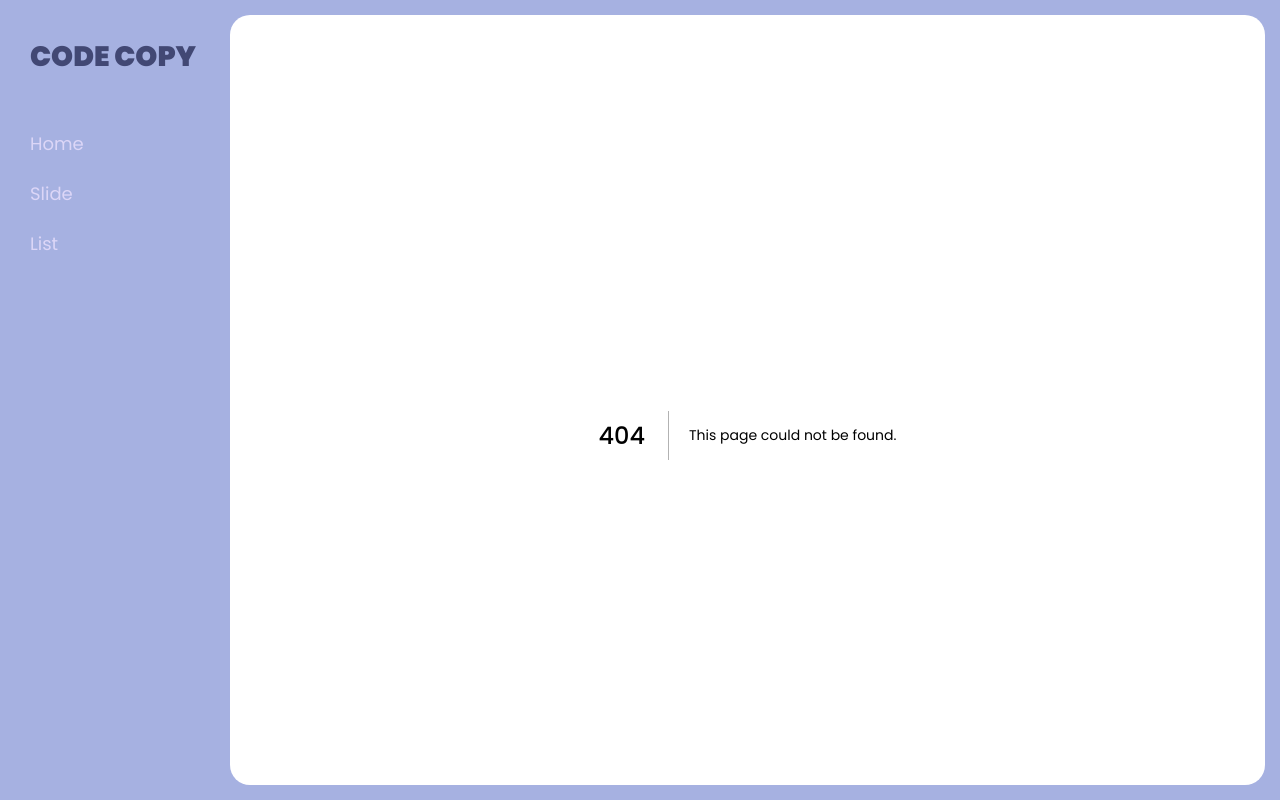
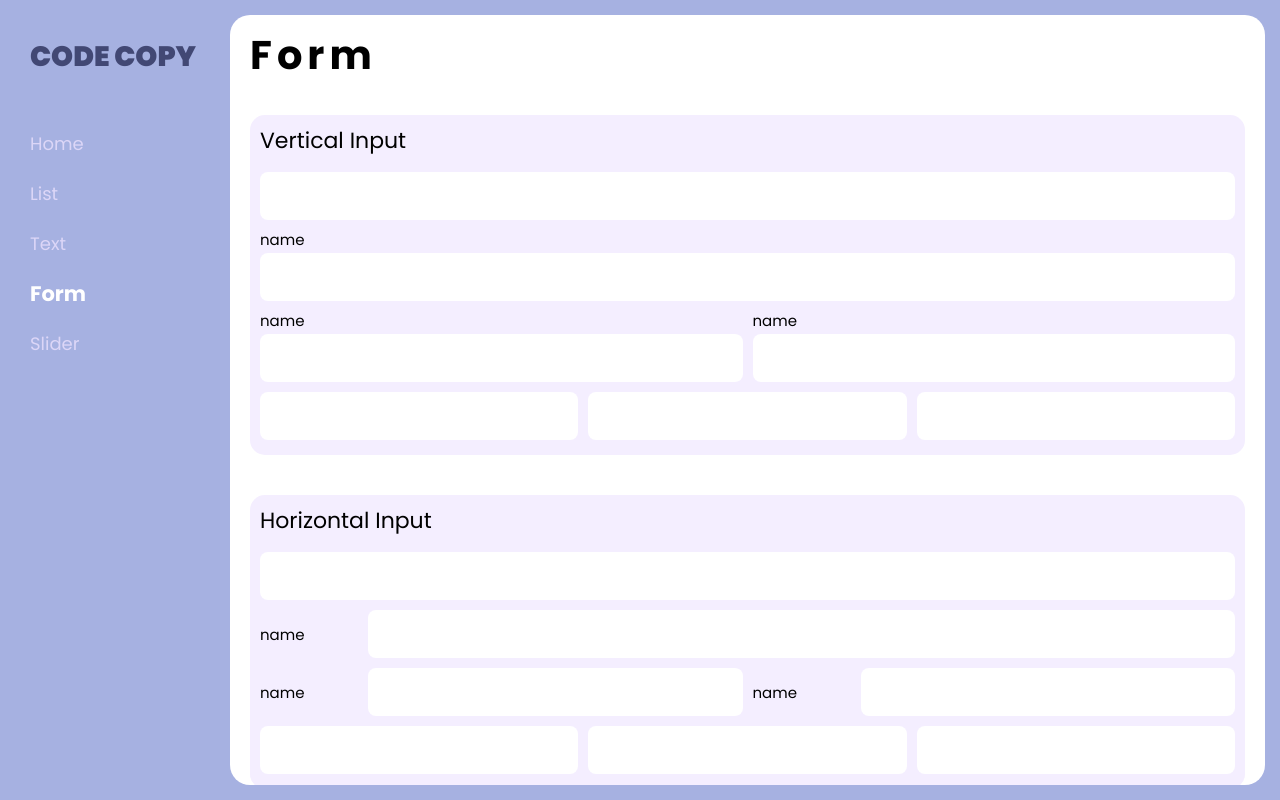
Before and after one commit to U-gummy/codeCopy, a Next.js app: page /form in a window 1280 px wide. Before the commit this address had no page. Built offline with nearby package versions, Linux system fonts and the light colour scheme.

Commit message:
Create input components

```diff
--- /dev/null
+++ b/components/form/HorizontalInput.js
@@ -0,0 +1,63 @@
+export default function HorizontalInput() {
+  return (
+    <>
+      <div className="input-box">
+        <input type="text"></input>
+      </div>
+      <div className="input-box">
+        <label>name</label>
+        <input type="text"></input>
+      </div>
+      <div className="input-group-box">
+        <div className="input-box">
+          <label>name</label>
+          <input type="text"></input>
+        </div>
+        <div className="input-box">
+          <label>name</label>
+          <input type="text"></input>
+        </div>
+      </div>
+      <div className="input-group-box">
+        <div className="input-box">
+          <input type="text"></input>
+        </div>
+        <div className="input-box">
+          <input type="text"></input>
+        </div>
+        <div className="input-box">
+          <input type="text"></input>
+        </div>
+      </div>
+
+      <style jsx>{`
+        .input-box {
+          display: flex;
+          justify-content: center;
+          align-items: center;
+        }
+        .input-box + .input-box {
+          margin-top: 10px;
+        }
+        label + input {
+          margin-left: 8px;
+        }
+        label {
+          font-size: 15px;
+          min-width: 100px;
+        }
+        .input-group-box {
+          display: flex;
+          margin-top: 10px;
+        }
+        .input-group-box .input-box {
+          flex: 1;
+          margin-top: 0;
+        }
+        .input-group-box .input-box + .input-box {
+          margin-left: 10px;
+        }
+      `}</style>
+    </>
+  );
+}
--- /dev/null
+++ b/components/form/VerticalInput.js
@@ -0,0 +1,59 @@
+export default function VerticalInput() {
+  return (
+    <>
+      <div className="input-box">
+        <input type="text" />
+      </div>
+      <div className="input-box">
+        <label>name</label>
+        <input type="text" />
+      </div>
+      <div className="input-group-box">
+        <div className="input-box">
+          <label>name</label>
+          <input type="text" />
+        </div>
+        <div className="input-box">
+          <label>name</label>
+          <input type="text" />
+        </div>
+      </div>
+      <div className="input-group-box">
+        <div className="input-box">
+          <input type="text" />
+        </div>
+        <div className="input-box">
+          <input type="text" />
+        </div>
+        <div className="input-box">
+          <input type="text" />
+        </div>
+      </div>
+
+      <style jsx>
+        {`
+          .input-box + .input-box {
+            margin-top: 10px;
+          }
+          label + input {
+            margin-top: 5px;
+          }
+          label {
+            font-size: 15px;
+          }
+          .input-group-box {
+            display: flex;
+            margin-top: 10px;
+          }
+          .input-group-box .input-box {
+            flex: 1;
+            margin-top: 0;
+          }
+          .input-group-box .input-box + .input-box {
+            margin-left: 10px;
+          }
+        `}
+      </style>
+    </>
+  );
+}
--- a/components/shared/Nav.js
+++ b/components/shared/Nav.js
@@ -18,13 +18,23 @@ export default function Nav() {
             </Link>
           </li>
           <li>
-            <Link href="/slide">
-              <a className={activeLink("/slide")}>Slide</a>
+            <Link href="/list">
+              <a className={activeLink("/list")}>List</a>
             </Link>
           </li>
           <li>
-            <Link href="/list">
-              <a className={activeLink("/list")}>List</a>
+            <Link href="/text">
+              <a className={activeLink("/text")}>Text</a>
+            </Link>
+          </li>
+          <li>
+            <Link href="/form">
+              <a className={activeLink("/form")}>Form</a>
+            </Link>
+          </li>
+          <li>
+            <Link href="/slider">
+              <a className={activeLink("/slider")}>Slider</a>
             </Link>
           </li>
         </ul>
--- /dev/null
+++ b/components/shared/Section.js
@@ -0,0 +1,26 @@
+export default function Section({ title, children }) {
+  return (
+    <>
+      <section>
+        <h3>{title}</h3>
+        {children}
+      </section>
+      <style jsx>{`
+        section {
+          margin-top: 40px;
+          padding: 15px 10px;
+          background: #f4eeff;
+          border-radius: 15px;
+        }
+        section + section {
+          margin-top: 15px;
+        }
+        h3 {
+          padding-bottom: 20px;
+          font-size: 22px;
+          font-weight: 400;
+        }
+      `}</style>
+    </>
+  );
+}
--- a/components/shared/Title.js
+++ b/components/shared/Title.js
@@ -5,7 +5,7 @@ export default function Title({ name }) {
       <style jsx>{`
         h2 {
           font-size: 40px;
-          color: #424874;
+          color: #000;
           letter-spacing: 5px;
         }
       `}</style>
--- /dev/null
+++ b/pages/form.js
@@ -0,0 +1,20 @@
+import HorizontalInput from "../components/form/HorizontalInput";
+import VerticalInput from "../components/form/VerticalInput";
+import Section from "../components/shared/Section";
+import Title from "../components/shared/Title";
+
+export default function Form() {
+  return (
+    <>
+      <Title name="Form" />
+      <Section title="Vertical Input">
+        <VerticalInput />
+      </Section>
+      <Section title="Horizontal Input">
+        <HorizontalInput />
+      </Section>
+
+      <style jsx>{``}</style>
+    </>
+  );
+}
--- /dev/null
+++ b/pages/text.js
@@ -0,0 +1,5 @@
+import Title from "../components/shared/Title";
+
+export default function Text() {
+  return <Title name="Text" />;
+}
--- a/styles/globals.css
+++ b/styles/globals.css
@@ -10,6 +10,7 @@ body {
   height: 100%;
   width: 100%;
   overflow: hidden;
+  color: #000;
 }
 * {
   margin: 0;
@@ -29,7 +30,7 @@ body {
   box-sizing: border-box;
 }
 body {
-  color: #333;
+  color: #000;
   font-size: 18px;
   line-height: 18px;
 }
@@ -58,7 +59,7 @@ table td img {
 }
 a {
   display: inline-block;
-  color: #333;
+  color: #000;
 }
 a:link,
 a:visited,
@@ -121,7 +122,7 @@ input[type="password"] {
   height: 48px;
   border: none;
   border-radius: 8px;
-  color: #333;
+  color: #000;
   font-size: 14px;
   -moz-user-select: auto;
   -webkit-user-select: auto;
@@ -157,7 +158,7 @@ textarea {
   padding: 8px 8px;
   border: solid 1px #cccccc;
   background-color: #fff;
-  color: #333;
+  color: #000;
   outline: none;
   font-size: 18px;
   font-family: "Noto Sans KR", sans-serif;
```
